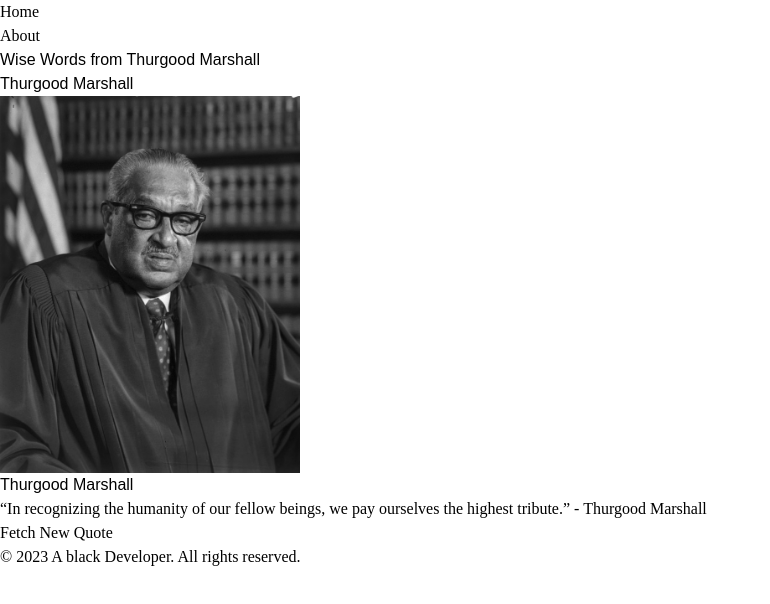
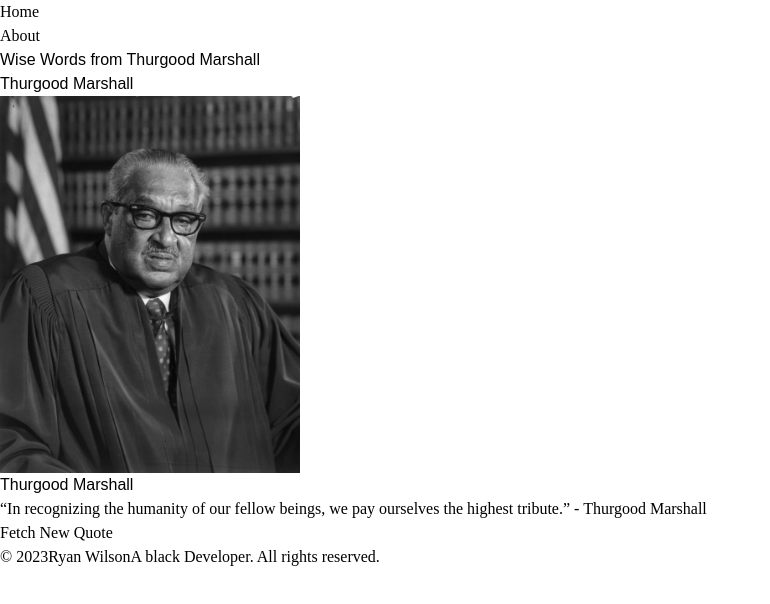
Before and after one commit to RW2023/next-quotes, a Next.js app: page / in a window 1280 px wide. Shown: the top 604 px of the page, without its empty margins (0-770 px from the left). Built offline with nearby package versions, Linux system fonts and the light colour scheme.

Commit message:
update Footer add link to current port site

```diff
--- a/src/components/Footer.tsx
+++ b/src/components/Footer.tsx
@@ -7,9 +7,21 @@ interface Props {}
 
 const Footer: FC<Props> = (props): JSX.Element => {
     return (
-        <div className='text-center'>
-            <p>&copy; 2023 A black Developer. All rights reserved.</p>
-        </div>
+      <div className="text-center">
+        <p>
+          &copy; 2023
+          <span className="font-sans font-bold text-highlight px-2">
+            <a
+              href="https://nextport-alpha.vercel.app/"
+              target="_blank"
+              rel="noopener noreferrer"
+            >
+              Ryan Wilson
+            </a>
+          </span>
+           A black Developer. All rights reserved.
+        </p>
+      </div>
     );
 };
 
```
